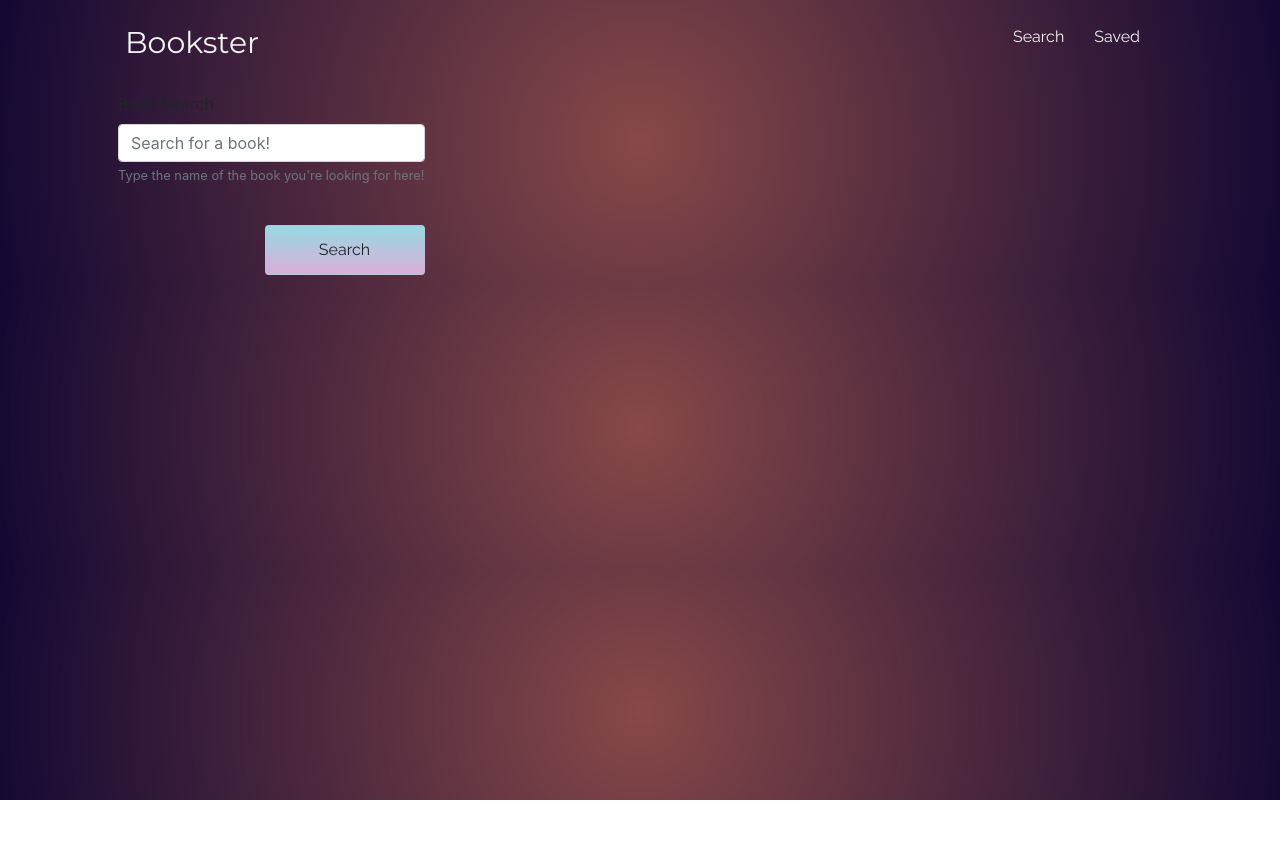
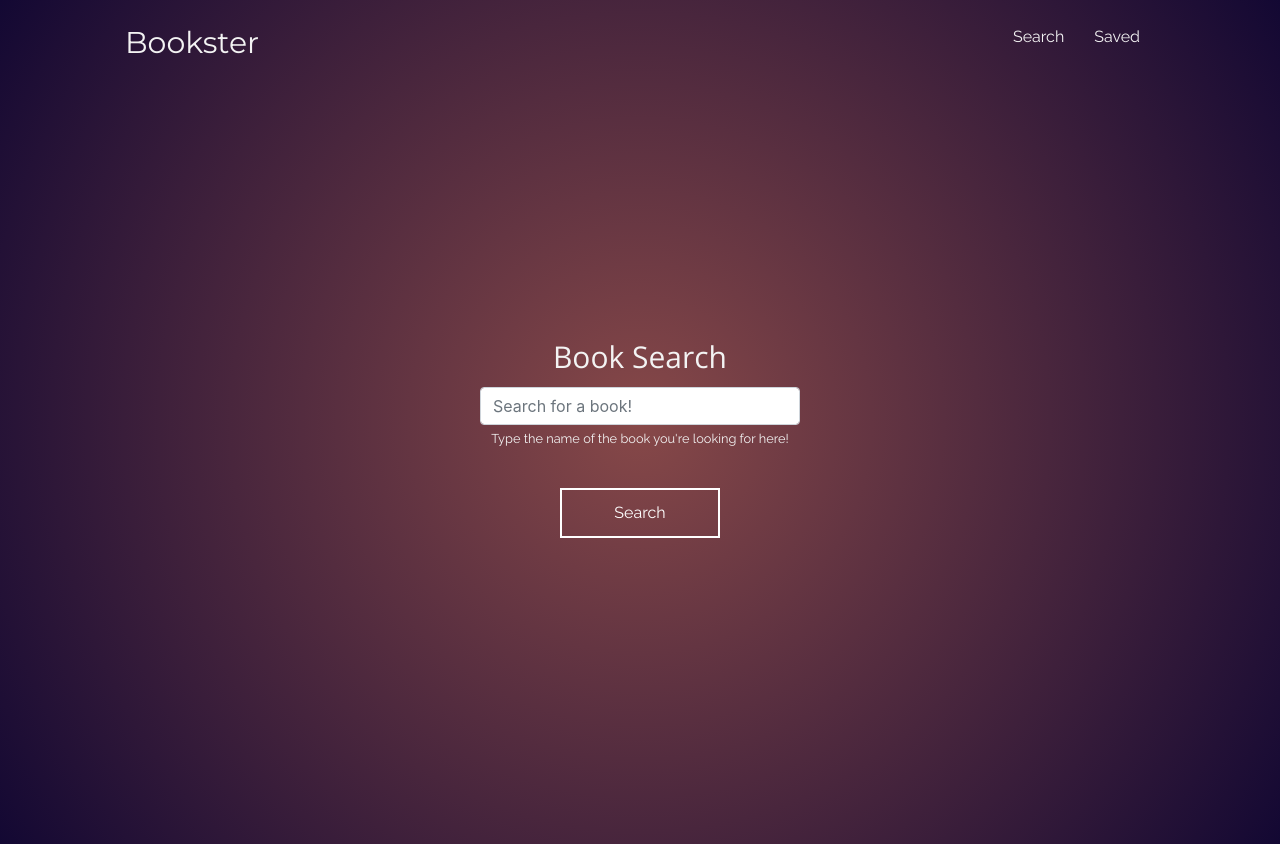
Before and after one commit to grincon0/React-Books, a React (Create React App) app in the folder client/: page /search in a window 1280 px wide. Before the commit the page ends 800 px from the top, so only its background shows below. Built offline with nearby package versions, Linux system fonts and the light colour scheme.

Commit message:
light re-styling on searchform

```diff
--- a/client/src/components/Landing/Button.js
+++ b/client/src/components/Landing/Button.js
@@ -4,7 +4,7 @@ import "./styles/Button.css";
 export const Button = (props) => {
     return(
         <button id={props.id} onClick={props.onClick} className={`landing-button`}>
-            Try it now
+            {props.value}
         </button>
     );
 }
--- a/client/src/components/SearchForm/index.js
+++ b/client/src/components/SearchForm/index.js
@@ -1,12 +1,13 @@
 import React from "react";
-import Btns from "../Btns/index";
+import Flex from "../Flex/index";
+import {Button} from "../Landing/index";
 import "./style.css";
 
 function SearchForm(props) {
 
     return (
         <div>
-            <div className="form-group  search-row sanim">
+            <Flex classes={`flex-col-center form-group form-fade-in`}>
                 <label htmlFor="bookSearch">Book Search</label>
                 <input
                     name="search"
@@ -15,17 +16,20 @@ function SearchForm(props) {
                     type="email"
                     className="form-control"
                     id="bookSearch"
-                aria-describedby="emailHelp"
+                    aria-describedby="searchHelp"
                     placeholder="Search for a book!"
                 />
-                <small id="emailHelp" className="form-text text-muted">Type the name of the book you're looking for here!</small>
+                <small id="searchHelp" className="form-text">Type the name of the book you're looking for here!</small>
 
-                <Btns
+                <Button
                     onClick={props.handleFormSubmit}
+                    value={`Search`}
 
-                >Search</Btns>
+                >Search</Button>
 
-            </div>
+            </Flex>
+
+
 
         </div>
     );
--- a/client/src/components/SearchForm/style.css
+++ b/client/src/components/SearchForm/style.css
@@ -1,24 +1,37 @@
 .search-row{
     margin: 3rem;
+}
 
+.form-group label{
+    color: #f3f3f3;
+    font-family: 'Open Sans', sans;
+    font-size: 30px;
 
 }
 
-.sanim{
+.form-group #searchHelp{
+    color: #f3f3f3;
+    font-family: Raleway, sans-serif;
+}
+.form-control{
+    width: 25vw;
+}
+
+.form-fade-in{
     opacity: 0;
 
-    animation: fadeIn-c 0.4s 0.2s ease-out forwards;
+    animation: fadeIn-c 0.6s ease forwards;
 }
 
 @keyframes fadeIn-c {
     from{
-     bottom: 0;
+
      opacity: 0;
-     height:0%;
+
     }
     to{
-     bottom:0;
+
      opacity: 1;
-     height:100%;
+
     }
  }
--- a/client/src/pages/Landing.js
+++ b/client/src/pages/Landing.js
@@ -17,14 +17,14 @@ export default class Landing extends Component{
 
         setTimeout(()=> {
             window.location = "/search";
-        },700)
+        },600)
     }
     render = () => {
         return(
             <section className={`no-overflow`} id="Landing">
                 <Flex classes={`flex-col-center full-height ${this.state.transition ? "fade" : ""} `}>
                     <h1 className={`landing-header`}>Search and save your favorite books</h1>
-                    <Button id="landing-btn" onClick={this.handleClickEvent} />
+                    <Button id="landing-btn" onClick={this.handleClickEvent} value={`Try Now`} />
                 </Flex>
             </section>
         );
--- a/client/src/pages/Search.js
+++ b/client/src/pages/Search.js
@@ -2,6 +2,7 @@ import React, { Component } from "react";
 import Card from "../components/Card";
 import Col from "../components/Col";
 import Container from "../components/Container";
+import Flex from "../components/Flex/index";
 import Row from "../components/Row";
 
 import SearchForm from "../components/SearchForm/index";
@@ -11,13 +12,13 @@ class Search extends Component {
     state = {
         search: "",
         results: [],
-        saved:[],
+        saved: [],
 
     }
-    componentDidMount(){
+    componentDidMount() {
         /* this.getSavedBooksFromDB().then(this.loadDefaultBooks()); */
 
-        setTimeout(()=>{
+        setTimeout(() => {
 
             console.log(this.state.results);
             console.log(this.state.saved)
@@ -27,7 +28,7 @@ class Search extends Component {
     loadDefaultBooks() {
         API.getDefaultGoogleBooks()
             .then(res => {
-                let newState = {...this.state};
+                let newState = { ...this.state };
 
 
                 newState.results = (res.data.items);
@@ -60,42 +61,40 @@ class Search extends Component {
 
 
 
-        if(!this.checkIfSaved(body.book_id)){
+        if (!this.checkIfSaved(body.book_id)) {
 
             API.saveBook(body).then(res => {
 
-                let newState = {...this.state};
+                let newState = { ...this.state };
                 newState.results = [];
                 newState.saved.push(res.data);
 
-                this.setState({newState});
+                this.setState({ newState });
             });
-        }else{
+        } else {
             console.log("This a dulicated. cannot save");
         }
 
         console.log(this.state.saved);
     }
-    checkIfSaved(arr){
-        for(let i = 0; i< this.state.saved.length; i++){
+    checkIfSaved(arr) {
+        for (let i = 0; i < this.state.saved.length; i++) {
 
-                if(arr.id === this.state.saved[i].book_id){
+            if (arr.id === this.state.saved[i].book_id) {
                 return true;
             }
-
-
         }
 
         return false;
 
     }
-    getSavedBooksFromDB(){
+    getSavedBooksFromDB() {
         return new Promise((resolve, reject) => {
             API.getAllSavedBooks().then(
-                (res) =>{
+                (res) => {
 
-                    let newState = {...this.state}
-                    console.log('incoming saved data',res.data);
+                    let newState = { ...this.state }
+                    console.log('incoming saved data', res.data);
                     newState.saved = (res.data);
                     this.setState(newState);
                 }
@@ -103,7 +102,7 @@ class Search extends Component {
         });
     }
     render() {
-        let books = this.state.results.map( book =>
+        let books = this.state.results.map(book =>
 
 
             (this.checkIfSaved(book)) ?
@@ -122,11 +121,11 @@ class Search extends Component {
                     link={book.volumeInfo.previewLink}
 
                     key={book.id}
-            onClick={(event) => this.handleClickSave( event, ({
+                    onClick={(event) => this.handleClickSave(event, ({
                         book_id: book.id,
                         title: book.volumeInfo.title,
-                authors : book.volumeInfo.authors,
-                desc : book.description,
+                        authors: book.volumeInfo.authors,
+                        desc: book.description,
                         image: book.volumeInfo.imageLinks ?
                             book.volumeInfo.imageLinks.thumbnail ?
                                 book.volumeInfo.imageLinks.thumbnail
@@ -143,27 +142,18 @@ class Search extends Component {
         )
 
         return (
-            <div>
-
-                <Container>
-
-                    <Row>
-                        <Col size="md-12">
+            <section className={`no-overflow`} id="Search">
+                <Flex classes={`flex-col-center full-height ${this.state.transition ? "fade" : ""} `}>
                     <SearchForm
                         handleInputChange={this.handleInputChange}
                         handleFormSubmit={this.handleFormSubmit}
                         search={this.state.search}
                     />
-                        </Col>
-                    </Row>
-                    <Row>
-                        <Col size="md-12">
+                    <div>
                         {books}
-                        </Col>
-                    </Row>
-
-                </Container>
                     </div>
+                </Flex>
+            </section>
         );
     }
 }
```
Lines whose indentation alone changed are shown as unchanged.
